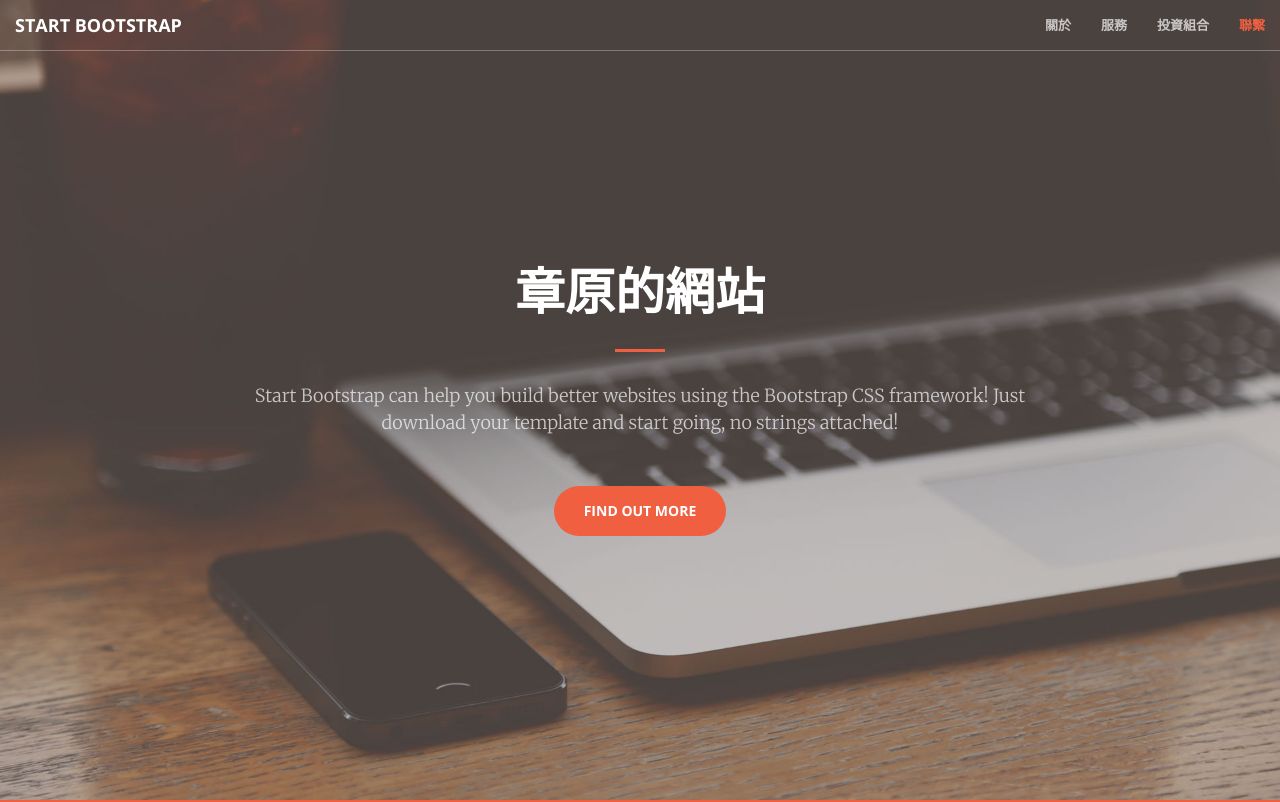
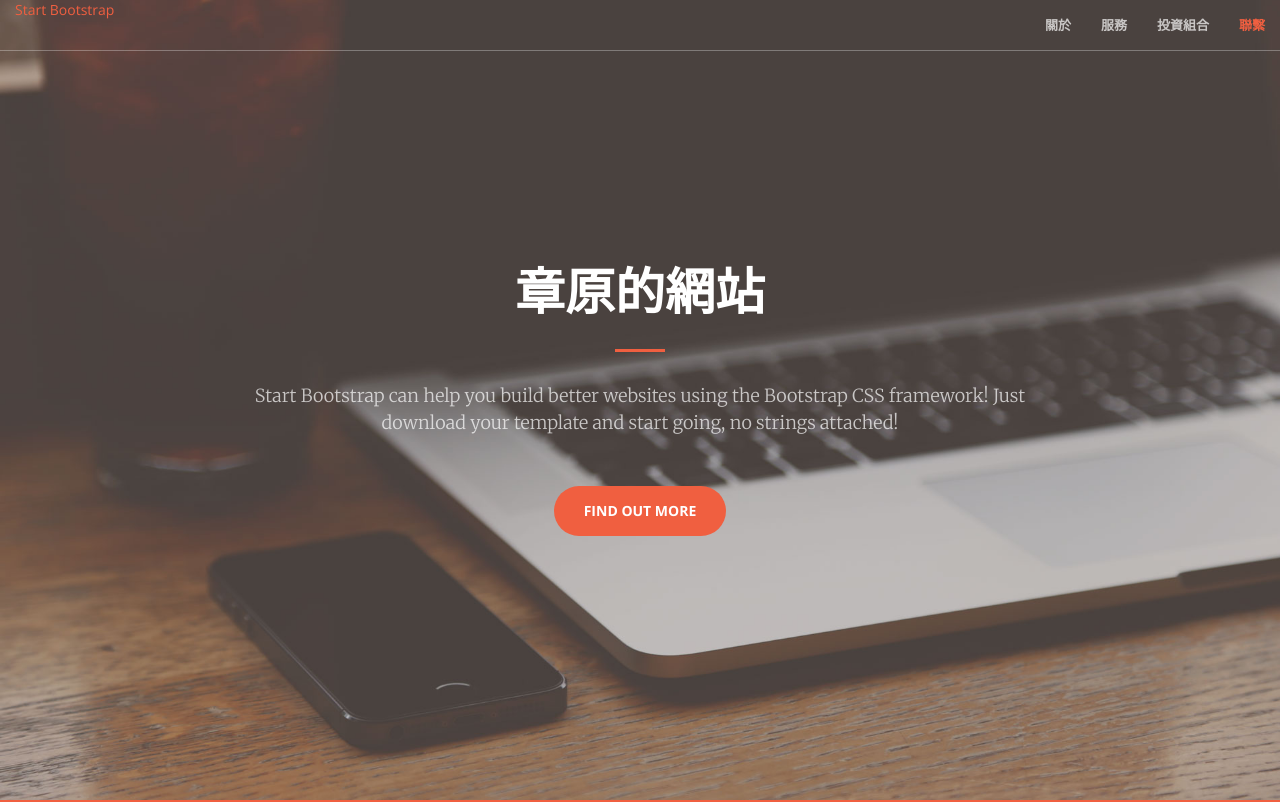
Before and after one commit to ab2620189/hhjh, a website: page creative/index.html in a window 1280 px wide. Shown: the top 802 px of the page. Drawn offline with nearby package versions, Linux system fonts and the light colour scheme.

Commit message:
54679831245

```diff
--- a/creative/index.html
+++ b/creative/index.html
@@ -43,7 +43,7 @@
                 <button type="button" class="navbar-toggle collapsed" data-toggle="collapse" data-target="#bs-example-navbar-collapse-1">
                     <span class="sr-only">Toggle navigation</span> Menu <i class="fa fa-bars"></i>
                 </button>
-                <a class="navbar-brand page-scroll" href="#page-top">Start Bootstrap</a>
+                <a class="章原的網站" href="#page-top">Start Bootstrap</a>
             </div>
 
             <!-- Collect the nav links, forms, and other content for toggling -->
```
